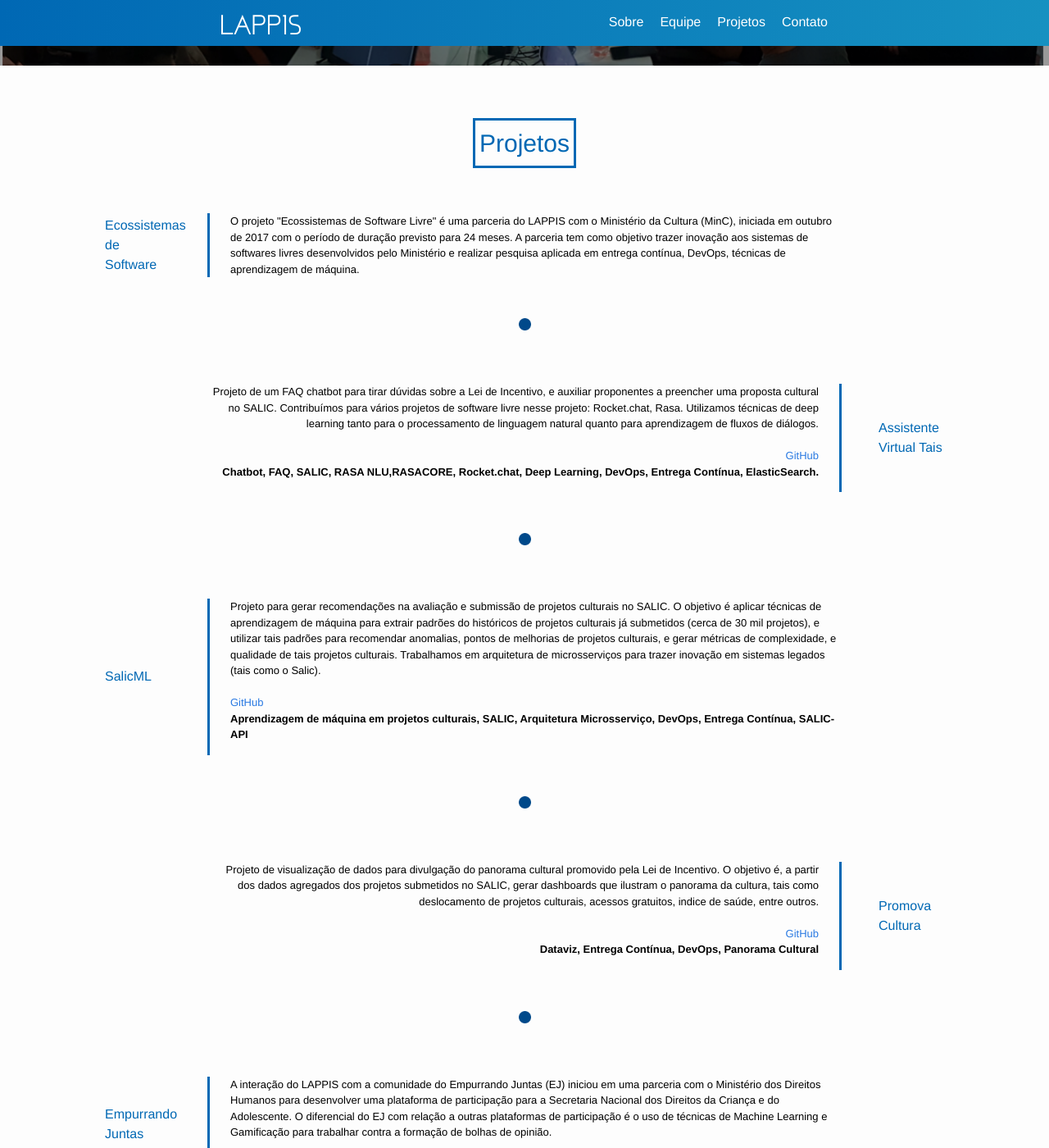
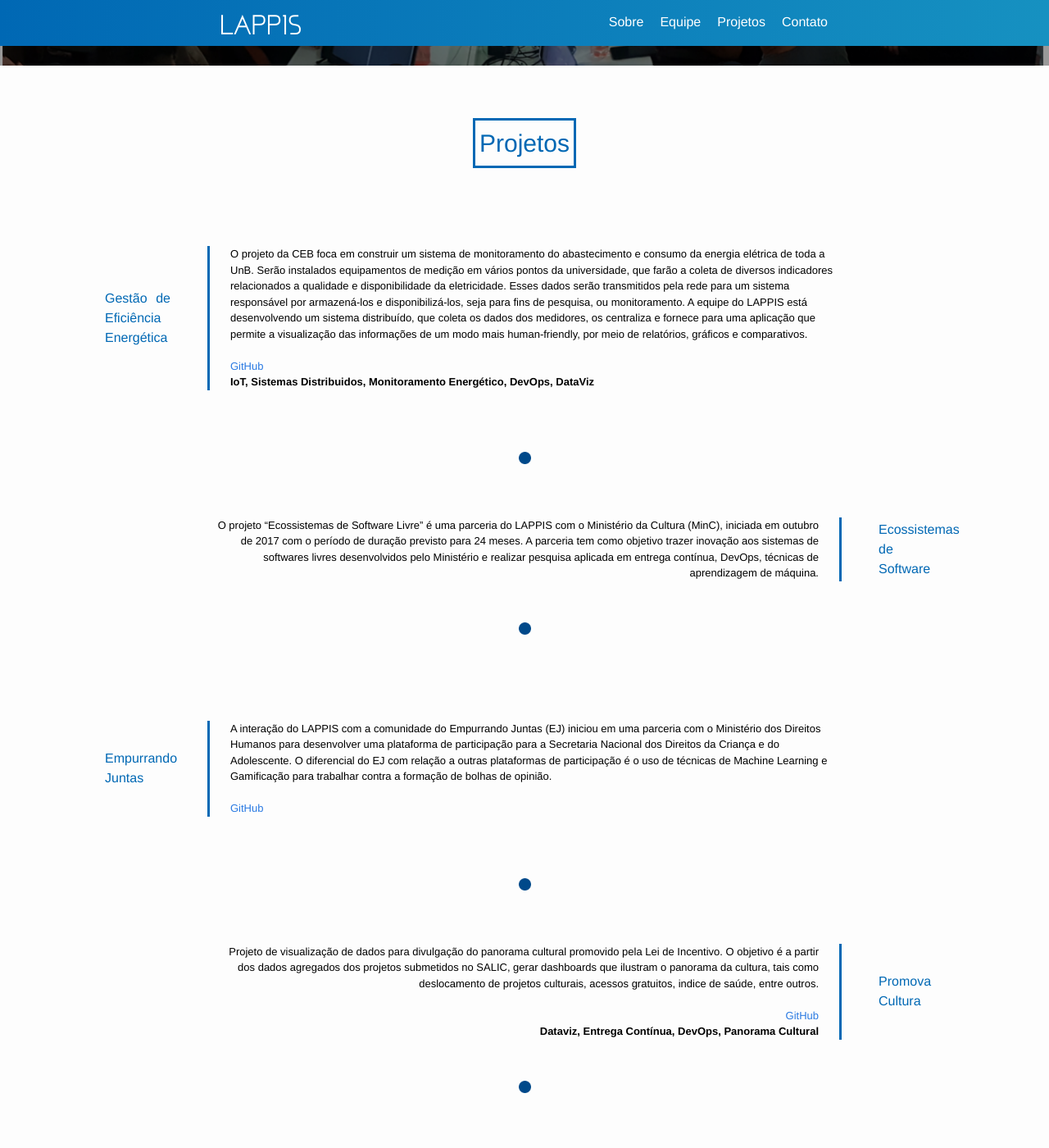
Before and after one commit to lappis-unb/lappis.rocks, a Jekyll site: the page built from index.html, in a window 1280 px wide and 1400 px high, scrolled down 1023 px. Shown: the whole window at 82% size. Built offline with Jekyll 4.4.1, drawn with Linux system fonts in a browser that asks for light colours; nearby versions of some CDN libraries; some of the changed text lies outside the part shown.

Commit message:
Create collection for projects instead of hardcoded html

```diff
--- a/_config.yml
+++ b/_config.yml
@@ -28,7 +28,8 @@
     output: true
   lappis_members:
     output: true
-
+  projects:
+    output: true
 
 theme: minima
 plugins_dir:
--- /dev/null
+++ b/_includes/project_info.html
@@ -0,0 +1,14 @@
+{{ project.content | markdownify }}
+
+
+{% if project.repo %}
+    <br />
+    <a href="{{project.repo}}">GitHub</a>
+{% endif %}
+
+{% if project.keywords %}
+    <br />
+    <p class="keywords">
+        {{project.keywords}}
+    </p>
+{% endif %}
--- a/_sass/_layout.scss
+++ b/_sass/_layout.scss
@@ -47,7 +47,7 @@
     position: absolute;
     top: 9px;
     right: $spacing-unit / 2;
-    background-color: $background-color;
+    background-color: #00ff00;
     border: 1px solid $grey-color-light;
     border-radius: 5px;
 
@@ -391,8 +391,12 @@
       padding-right: 129px;
       text-align: left;
       font-size: 13px;
-      .keywords{
+      .keywords,
+      p {
         text-align: left;
+        margin-bottom: 0;
+        margin-left: 0;
+        margin-right: 0;
       }
     }
     .project-description-left {
@@ -400,7 +404,11 @@
       text-align: right;
       padding-left: 129px;
       font-size: 13px;
-      .keywords{
+      .keywords,
+      p {
+        margin-left: 0;
+        margin-bottom: 0;
+        margin-right: 0;
         text-align: right;
       }
     }
--- a/_sections/projects.html
+++ b/_sections/projects.html
@@ -1,169 +1,37 @@
-
 <div id="projects">
     <div class="title-projetos">
         <p>
             Projetos
         </p>
     </div>
+    {% for project in site.projects %}
         <div class="project-wrapper">
-        <div class="project-title-right Minc">
+            {% if project.side == "left" %}
+            <span class="project-description-left">
+                {% include project_info.html project=project %}
+            </span>
+            <div class="project-title-left">
                 <span>
-                Ecossistemas de Software
+                    {{project.name}}
+                </span>
+            </div>
+            {% else %}
+            <div class="project-wrapper">
+                <div class="project-title-right">
+                    <span>
+                        {{project.name}}
                     </span>
                 </div>
                 <span class="project-description-right">
-            O projeto "Ecossistemas de Software Livre" é uma parceria do LAPPIS com o Ministério da Cultura (MinC),
-            iniciada em outubro de 2017 com o período de duração previsto para 24 meses. A parceria tem como objetivo
-            trazer inovação aos sistemas de softwares livres desenvolvidos pelo Ministério e realizar pesquisa aplicada
-            em
-            entrega contínua, DevOps, técnicas de aprendizagem de máquina.
+                    {% include project_info.html project=project %}
                 </span>
             </div>
-
+            {% endif %}
+        </div>
         <div class="bola">
             <img src="/files/bola.png" class="bola-size">
         </div>
-
-    <div class="project-wrapper">
-        <span class="project-description-left">
-            Projeto de um FAQ chatbot para tirar dúvidas sobre a Lei de Incentivo, e auxiliar
-            proponentes a preencher uma proposta cultural no SALIC. Contribuímos para vários projetos de software
-            livre
-            nesse projeto: Rocket.chat, Rasa. Utilizamos técnicas de deep learning tanto para o processamento de
-            linguagem
-            natural quanto para aprendizagem de fluxos de diálogos.
-            <br />
-            <br />
-            <a href="https://github.com/lappis-unb/tais">GitHub</a>
-            <p class="keywords">
-                Chatbot, FAQ, SALIC, RASA NLU,RASACORE, Rocket.chat, Deep Learning, DevOps, Entrega
-                Contínua, ElasticSearch.
-            </p>
-        </span>
-        <div class="project-title-left Tais">
-            <span>
-                Assistente Virtual Tais
-            </span>
-        </div>
-    </div>
-
-
-    <div class="bola">
-        <img src="/files/bola.png" class="bola-size">
-    </div>
-
-
-    <div class="project-wrapper">
-        <div class="project-title-right Minc">
-            <span>
-                SalicML
-            </span>
-        </div>
-        <span class="project-description-right">
-            Projeto para gerar recomendações na avaliação e submissão de projetos culturais no SALIC. O
-            objetivo é
-            aplicar técnicas de aprendizagem de máquina para extrair padrões do históricos de projetos
-            culturais já
-            submetidos (cerca de 30 mil projetos), e utilizar tais padrões para recomendar anomalias, pontos de
-            melhorias
-            de projetos culturais, e gerar métricas de complexidade, e qualidade de tais projetos culturais.
-            Trabalhamos em
-            arquitetura de microsserviços para trazer inovação em sistemas legados (tais como o Salic).
-            <br />
-            <br />
-            <a href="https://github.com/lappis-unb/salic-ml">GitHub</a>
-            <br />
-            <p class="keywords">
-                Aprendizagem de máquina em
-                projetos
-                culturais, SALIC, Arquitetura Microsserviço, DevOps, Entrega Contínua, SALIC-API
-            </p>
-        </span>
-    </div>
-
-    <div class="bola">
-        <img src="/files/bola.png" class="bola-size">
-    </div>
-
-    <div class="project-wrapper">
-        <span class="project-description-left">
-            Projeto de visualização de dados para divulgação do panorama cultural promovido pela Lei de
-            Incentivo. O objetivo é, a partir dos dados agregados dos projetos submetidos no SALIC, gerar
-            dashboards
-            que
-            ilustram o panorama da cultura, tais como deslocamento de projetos culturais, acessos gratuitos,
-            indice de
-            saúde, entre outros.
-            <br />
-            <br />
-            <a href="https://lappis-unb.github.io/PromovaCultura/">GitHub</a>
-            <br />
-            <p class="keywords">
-                Dataviz, Entrega Contínua, DevOps, Panorama Cultural
-            </p>
-        </span>
-        <div class="project-title-left Promova">
-            <span>
-                Promova Cultura
-            </span>
-        </div>
-    </div>
-
-    <div class="bola">
-        <img src="/files/bola.png" class="bola-size">
-    </div>
-
-    <div class="project-wrapper">
-        <div class="project-title-right EJ">
-            <span>
-                Empurrando Juntas
-            </span>
-        </div>
-        <span class="project-description-right">
-            A interação do LAPPIS com a comunidade do Empurrando Juntas (EJ)
-            iniciou em uma parceria com o Ministério dos Direitos Humanos para desenvolver uma plataforma de
-            participação para a Secretaria Nacional dos Direitos da Criança e do Adolescente. O diferencial do EJ com
-            relação a outras plataformas de participação é o uso de técnicas de Machine Learning e Gamificação para
-            trabalhar contra a formação de bolhas de opinião.
-            <br />
-            <br />
-            <a href="https://github.com/ejplatform/ej-server/">GitHub</a>
-            <br />
-        </span>
-    </div>
-
-    <div class="bola">
-        <img src="/files/bola.png" class="bola-size">
-    </div>
-
-    <div class="project-wrapper">
-        <span class="project-description-left">
-            O projeto da CEB foca em construir um sistema de monitoramento do abastecimento e consumo da energia
-            elétrica de
-            toda a UnB. Serão instalados equipamentos de medição em vários pontos da universidade, que farão a coleta
-            de
-            diversos indicadores relacionados a qualidade e disponibilidade da eletricidade. Esses dados serão
-            transmitidos
-            pela rede para um sistema responsável por armazená-los e disponibilizá-los, seja para fins de pesquisa, ou
-            monitoramento. A equipe do LAPPIS está desenvolvendo um sistema distribuído, que coleta os dados dos
-            medidores, os
-            centraliza e fornece para uma aplicação que permite a visualização das informações de um modo mais
-            human-friendly,
-            por meio de relatórios, gráficos e comparativos.
-            <br />
-            <br />
-            <a href="https://gitlab.com/lappis-unb/projects/SMI">GitHub</a>
-            <br />
-            <p class="keywords">
-                IoT, Sistemas Distribuidos, Monitoramento Energético, DevOps, DataViz
-            </p>
-        </span>
-        <div class="project-title-left">
-            <span>
-                Gestão de Eficiência Energética
-            </span>
-        </div>
-    </div>
+    {% endfor %}
 
 
 
```
Also changed, not shown: _projects/ceb.md (added, +7 -0 lines), _projects/ecossistemas.md (added, +5 -0 lines), _projects/ej.md (added, +6 -0 lines), _projects/promova.md (added, +8 -0 lines), _projects/salic.md (added, +9 -0 lines), _projects/tais.md (added, +10 -0 lines). Lines whose indentation alone changed are shown as unchanged.
